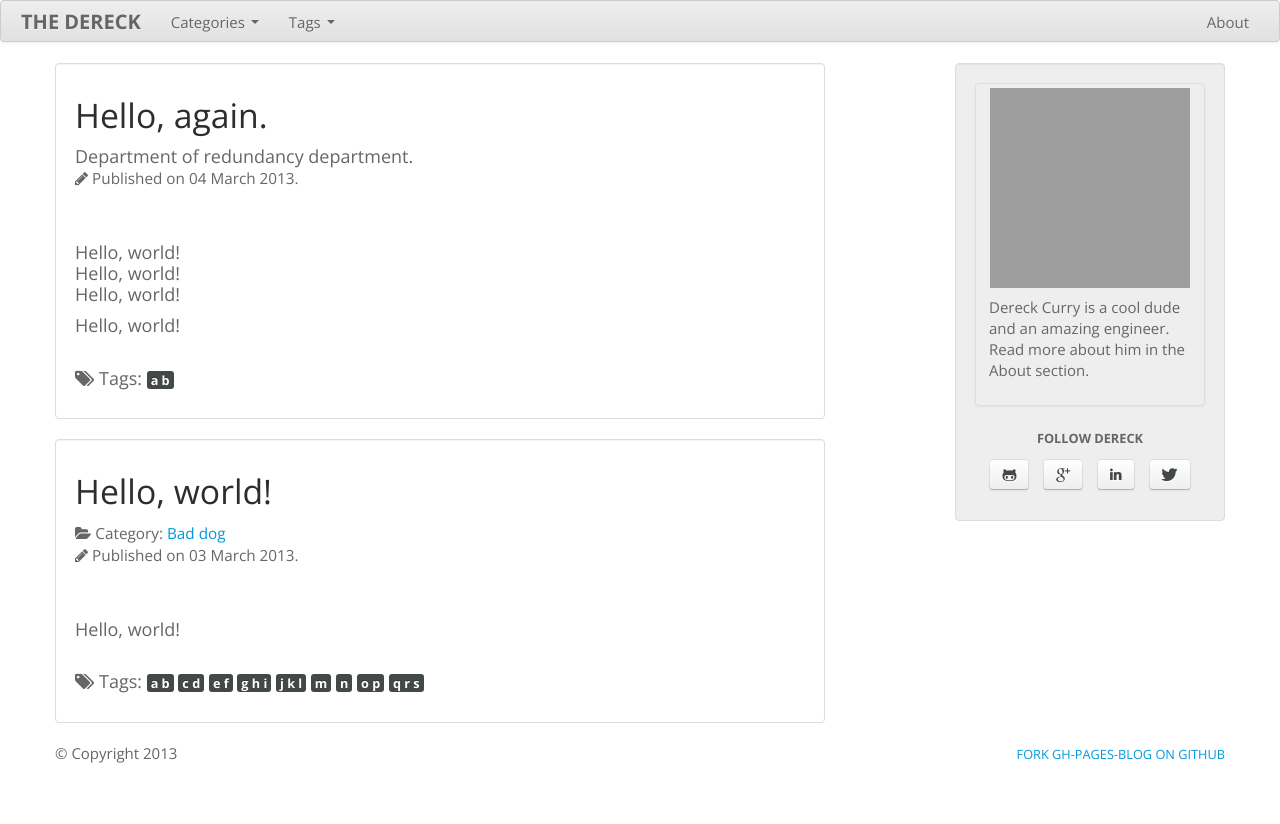
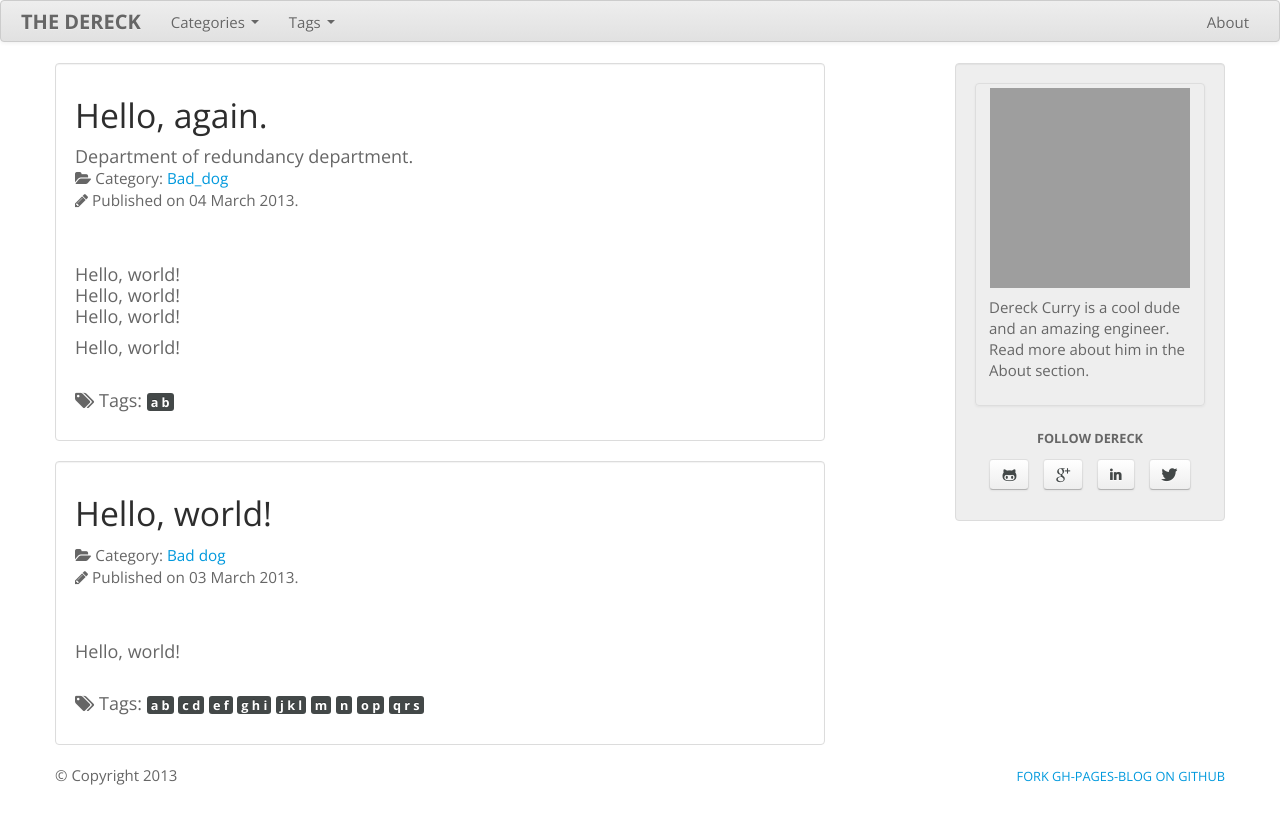
Before and after one commit to thedereck/thedereck.github.com, a Jekyll site: the page built from index.html, in a window 1280 px wide. Shown: the top 824 px of the page. Built offline with Jekyll 4.4.1, drawn with Linux system fonts in a browser that asks for light colours; grey boxes are pictures that could not be loaded.

Commit message:
Testing categories with underscores

```diff
--- a/_posts/2013-03-04-hello-again.md
+++ b/_posts/2013-03-04-hello-again.md
@@ -2,6 +2,7 @@
 layout : post
 title : Hello, again.
 subtitle : Department of redundancy department.
+category : bad_dog
 tags :
   - a b
   - A b
```
